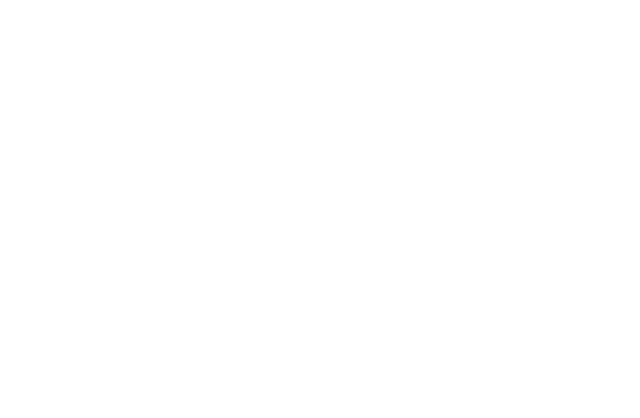
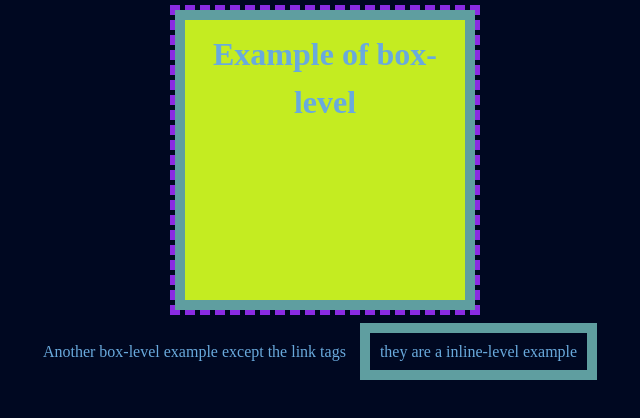
Before and after one commit to fewatts/TrainingCssReactVite, a React (Vite) app: page / in a window 1280 px wide. Before the commit this address had no page. Shown: the top 418 px of the page, without its empty margins (315-955 px from the left). Built offline with nearby package versions, Linux system fonts and the light colour scheme.

Commit message:
Task 3
Box models part 2

```diff
--- a/src/App.tsx
+++ b/src/App.tsx
@@ -1,5 +1,6 @@
 import { BrowserRouter, Route, Routes } from 'react-router-dom'
 import './App.css'
+import { HandsOnBoxModel } from './ex/hands-on-boxmodel-prt-2/HandsOnBoxModel'
 // import { BoxModel } from './ex/boxmodel/BoxModel'
 // import { CustomLinks } from './ex/customlinks/CustomLinks'
 // import { PseudoClass } from './ex/pseudoclass/PseudoClass'
@@ -14,6 +15,7 @@
         {/* <Route path='/' element={<PseudoClass/>}/> */}
         {/* <Route path='/' element={<CustomLinks/>}/> */}
         {/* <Route path='/' element={<BoxModel/>}/> */}
+        <Route path='/' element={<HandsOnBoxModel/>}/>
       </Routes>
     </BrowserRouter>
   )
--- /dev/null
+++ b/src/ex/hands-on-boxmodel-prt-2/HandsOnBoxModel.css
@@ -0,0 +1,37 @@
+body{
+    background-color: var(--darkblue);
+    color: var(--lightblue);
+    text-align: center;
+}
+
+h1{
+    background-color: var(--pear);
+    height: 300px;
+    width: 300px;
+    border-width: 10px;
+    border-style: solid;
+    border-color: cadetblue;
+
+    padding: 10px 10px 10px 10px;
+
+    margin: auto; /*center a box level */
+    margin-bottom: 30px;
+    margin-top: 10px;
+
+    outline-width: 5px;
+    outline-style: dashed;
+    outline-color: blueviolet;
+}
+
+a{
+    border-color: var(--pear);
+    height: 300px;
+    width: 300px;
+    border-width: 10px;
+    border-style: solid;
+    border-color: cadetblue;
+
+    padding: 10px 10px 10px 10px;
+
+    margin: 10px 10px 10px 10px;
+}
--- /dev/null
+++ b/src/ex/hands-on-boxmodel-prt-2/HandsOnBoxModel.tsx
@@ -0,0 +1,10 @@
+import './HandsOnBoxModel.css';
+
+export function HandsOnBoxModel(){
+    return(
+        <>
+            <h1>Example of box-level</h1>
+            <p>Another box-level example except the link tags <a href="https.github.com">they are a inline-level example</a></p>
+        </>
+    );
+}
```
Also changed, not shown: src/ex/hands-on-boxmodel-prt-1/BoxModel.css (renamed from src/ex/boxmodel/BoxModel.css), src/ex/hands-on-boxmodel-prt-1/BoxModel.tsx (renamed from src/ex/boxmodel/BoxModel.tsx).
